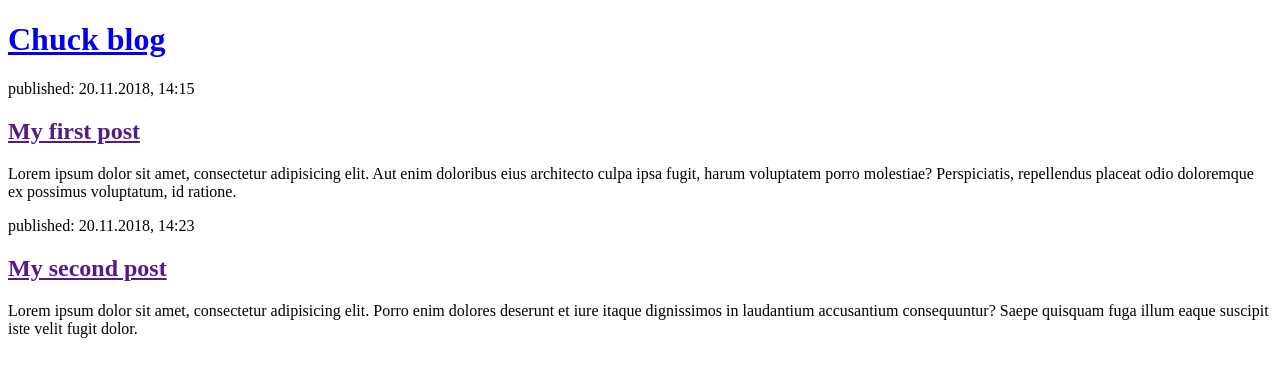
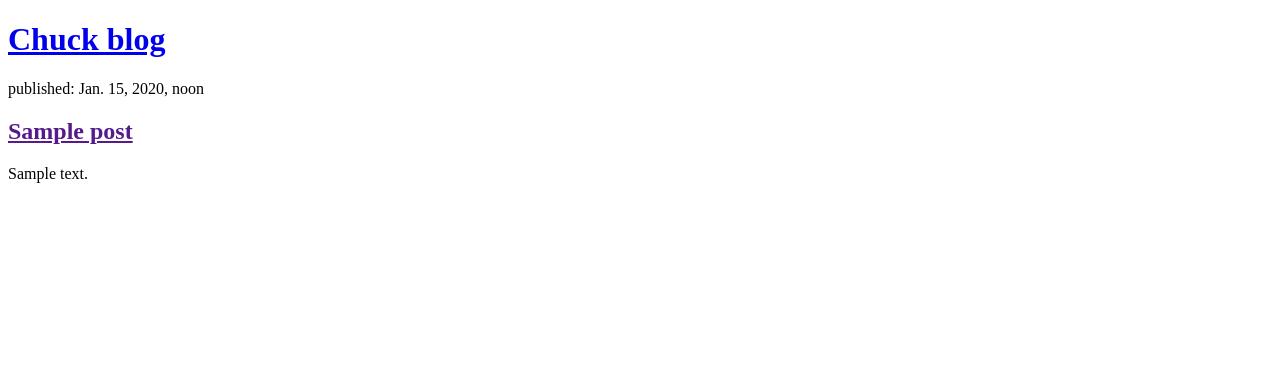
Before and after one commit to VladyslavHnatchenko/my-first-blog, a Django app: template blog/templates/blog/post_list.html in a window 1280 px wide. Shown: the top 377 px of the page. Run offline with Django 3.2, Linux system fonts and the light colour scheme; the template is opened without the code that fills it: values that come from a table or form of the project are taken from there, others are empty; tables that the repository leaves empty hold one stand-in row (values such as "Sample post").

Commit message:
Modified templates to display posts from database.

```diff
--- a/blog/templates/blog/post_list.html
+++ b/blog/templates/blog/post_list.html
@@ -9,16 +9,12 @@
 		<h1><a href="/">Chuck blog</a></h1>
 	</div>
 
-	<div>
-		<p>published: 20.11.2018, 14:15</p>
-		<h2><a href="">My first post</a></h2>
-		<p>Lorem ipsum dolor sit amet, consectetur adipisicing elit. Aut enim doloribus eius architecto culpa ipsa fugit, harum voluptatem porro molestiae? Perspiciatis, repellendus placeat odio doloremque ex possimus voluptatum, id ratione.</p>
-	</div>
-
-	<div>
-		<p>published: 20.11.2018, 14:23</p>
-		<h2><a href="">My second post</a></h2>
-		<p>Lorem ipsum dolor sit amet, consectetur adipisicing elit. Porro enim dolores deserunt et iure itaque dignissimos in laudantium accusantium consequuntur? Saepe quisquam fuga illum eaque suscipit iste velit fugit dolor.</p>
-	</div>
+	{% for post in posts %}
+		<div>
+			<p>published: {{ post.published_date }}</p>
+			<h2><a href="">{{ post.title }}</a></h2>
+			<p>{{ post.text|linebreaksbr }}</p>
+		</div>
+	{% endfor %}
 </body>
 </html>
--- a/blog/views.py
+++ b/blog/views.py
@@ -1,5 +1,8 @@
 from django.shortcuts import render
+from django.utils import timezone
+from .models import Post
 
 
 def post_list(request):
-    return render(request, 'blog/post_list.html', {})
+    posts = Post.objects.filter(published_date__lte=timezone.now()).order_by('published_date')
+    return render(request, 'blog/post_list.html', {'posts': posts})
```
